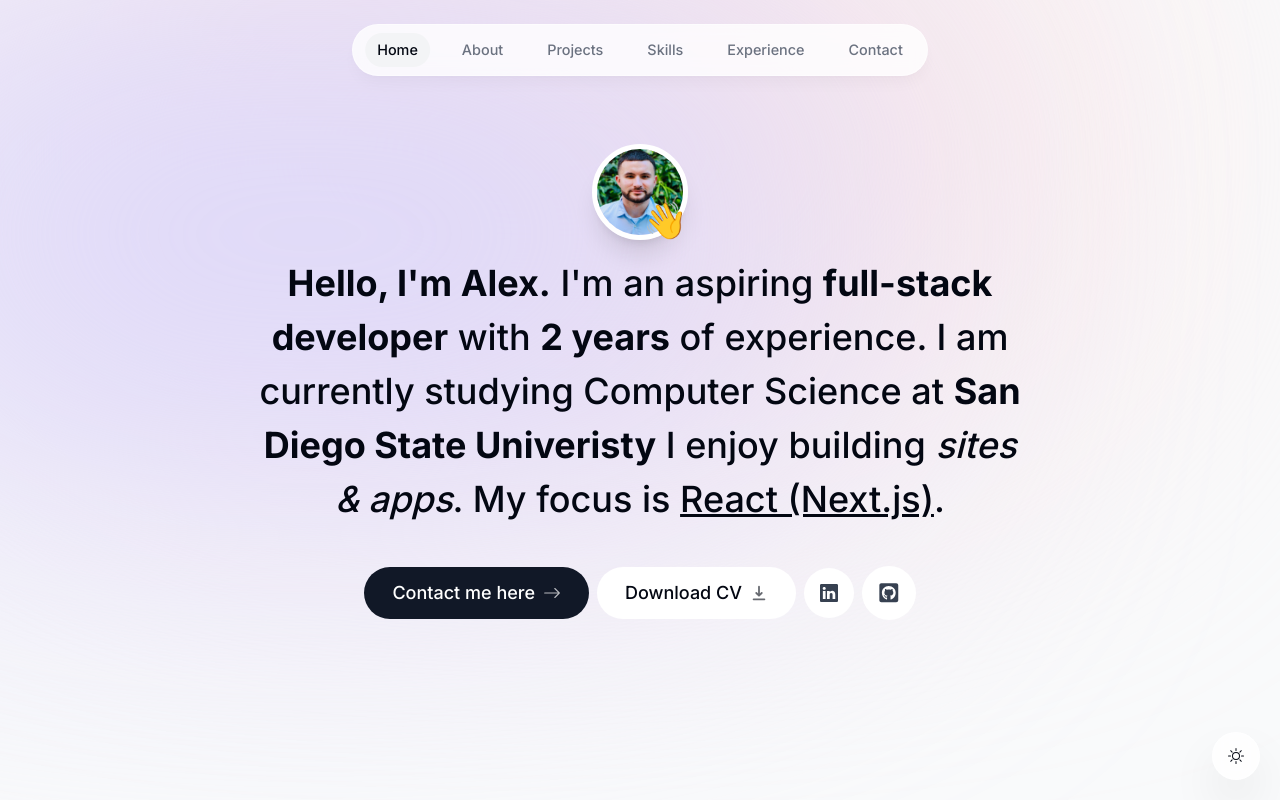
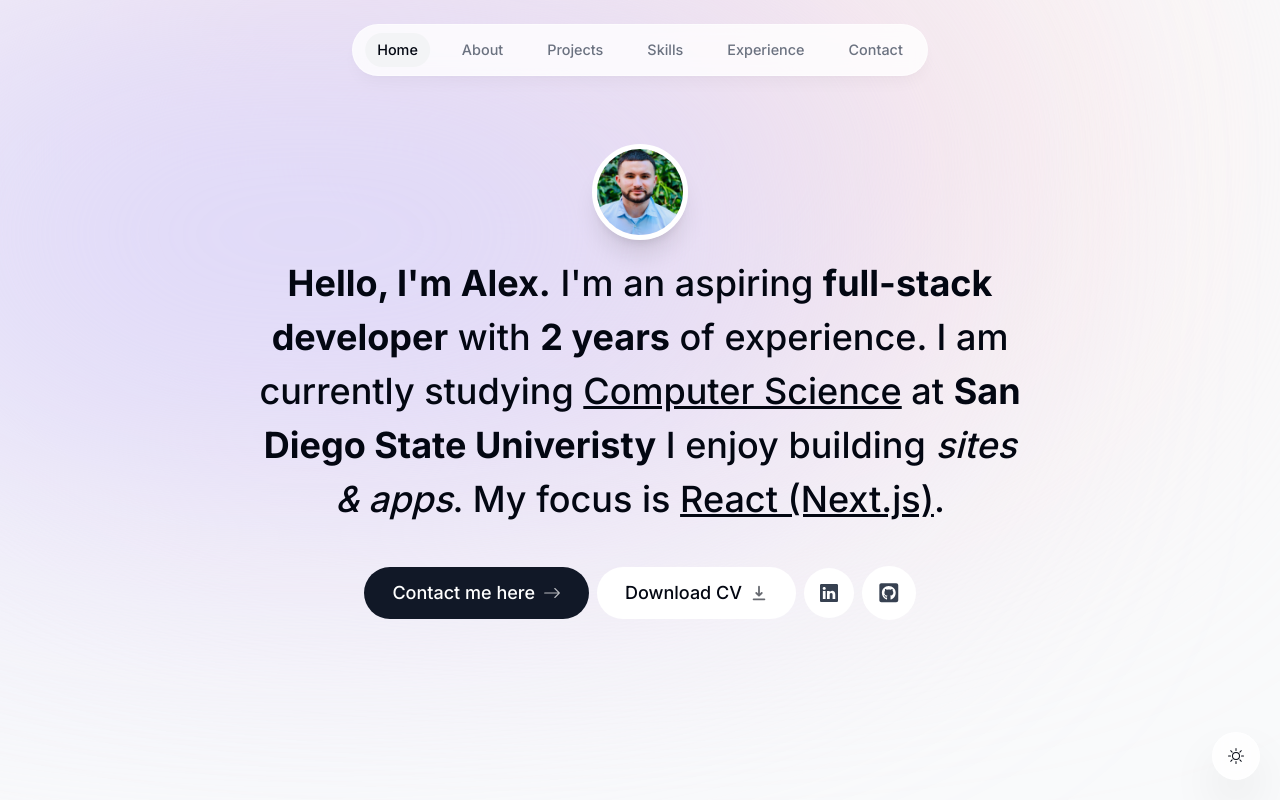
Before and after one commit to AjStraight619/Portfolio, a Next.js app: page / in a window 1280 px wide. Built offline with nearby package versions, Linux system fonts and the light colour scheme.

Commit message:
added underline in intro

```diff
--- a/app/layout.tsx
+++ b/app/layout.tsx
@@ -8,8 +8,8 @@ import "./globals.css";
 const inter = Inter({ subsets: ["latin"] });
 
 export const metadata = {
-  title: "Ricardo | Personal Portfolio",
-  description: "Ricardo is a full-stack developer with 8 years of experience.",
+  title: "Alex | Personal Portfolio",
+  description: "Alex is a computer science student",
 };
 
 export default function RootLayout({
--- a/components/intro.tsx
+++ b/components/intro.tsx
@@ -39,20 +39,6 @@ export default function Intro() {
               className="h-24 w-24 rounded-full object-cover border-[0.35rem] border-white shadow-xl"
             />
           </motion.div>
-
-          <motion.span
-            className="absolute bottom-0 right-0 text-4xl"
-            initial={{ opacity: 0, scale: 0 }}
-            animate={{ opacity: 1, scale: 1 }}
-            transition={{
-              type: "spring",
-              stiffness: 125,
-              delay: 0.1,
-              duration: 0.7,
-            }}
-          >
-            👋
-          </motion.span>
         </div>
       </div>
 
@@ -64,7 +50,7 @@ export default function Intro() {
         <span className="font-bold">Hello, I'm Alex.</span> I'm an aspiring{" "}
         <span className="font-bold">full-stack developer</span> with{" "}
         <span className="font-bold">2 years</span> of experience. I am currently
-        studying <span className="font-bold"></span> Computer Science at{" "}
+        studying <span className="underline">Computer Science</span> at{" "}
         <span className="font-bold">San Diego State Univeristy</span> I enjoy
         building <span className="italic">sites & apps</span>. My focus is{" "}
         <span className="underline">React (Next.js)</span>.
```
